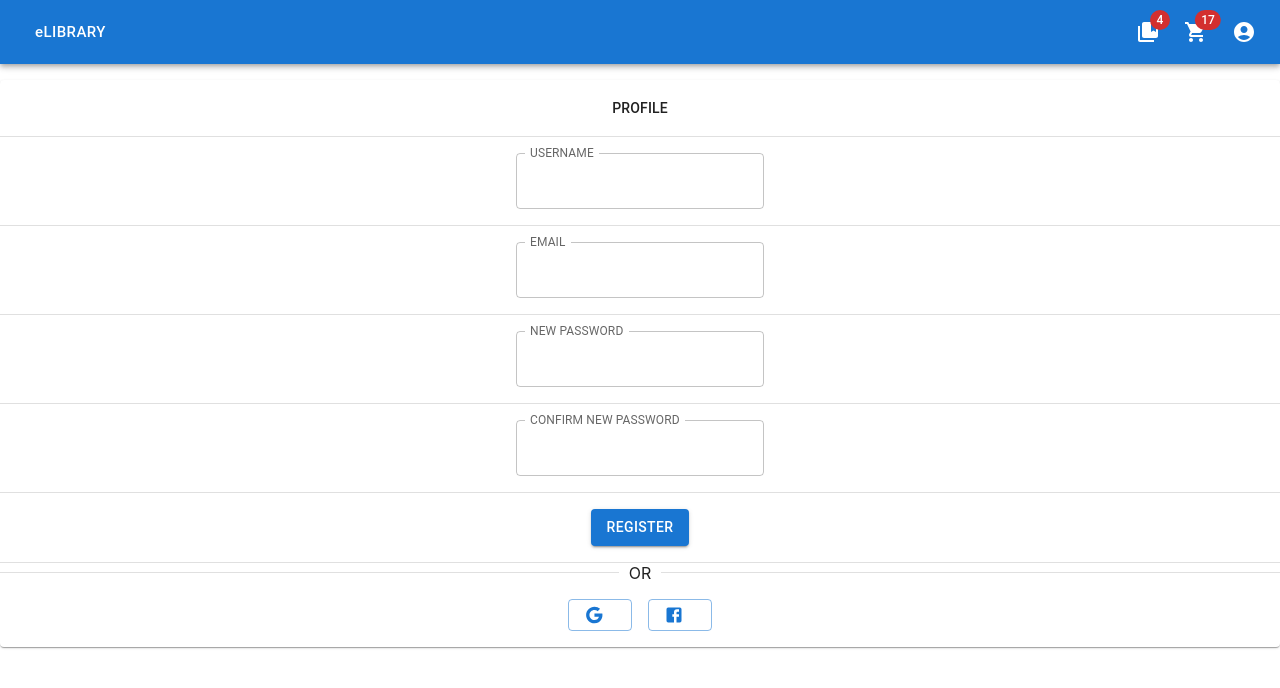
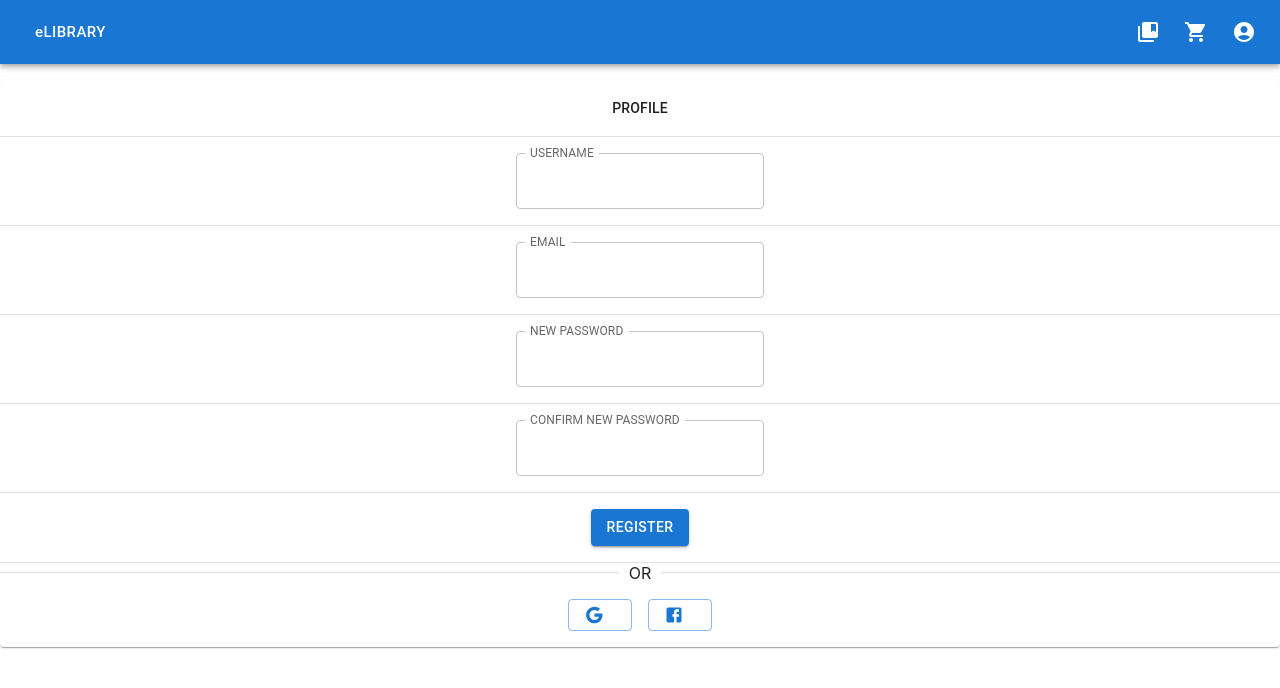
Before and after one commit to johnny-butter/elibrary-portal, a React (Create React App) app: page /userProfile in a window 1280 px wide. Shown: the top 688 px of the page. Built offline with nearby package versions, Linux system fonts and the light colour scheme; no server answers.

Commit message:
fix: ui issues

```diff
--- a/src/components/LoginDialog.tsx
+++ b/src/components/LoginDialog.tsx
@@ -85,7 +85,6 @@ export const LoginDialog = (props: Props) => {
           <TextField
             autoFocus
             id="username"
-            type="email"
             label="USERNAME"
             variant="standard"
             margin="dense"
--- a/src/components/Navbar.tsx
+++ b/src/components/Navbar.tsx
@@ -30,6 +30,8 @@ export const Navbar = (props: Props) => {
 
   const [anchorEl, setAnchorEl] = useState<null | HTMLElement>(null);
   const [formOpen, setFormOpen] = useState(false);
+  const [collectionCnt, setCollectionCnt] = useState(0);
+  const [cartCnt, setCartCnt] = useState(0);
 
   const open = Boolean(anchorEl);
 
@@ -112,18 +114,18 @@ export const Navbar = (props: Props) => {
               color="inherit"
               onClick={handleCollections}
             >
-              <Badge badgeContent={4} color="error">
+              <Badge badgeContent={collectionCnt} color="error">
                 <CollectionsBookmarkIcon />
               </Badge>
             </IconButton>
 
             <IconButton
               size="large"
-              aria-label="shopping cart"
+              aria-label="shopping-cart"
               color="inherit"
               onClick={handleCart}
             >
-              <Badge badgeContent={17} color="error">
+              <Badge badgeContent={cartCnt} color="error">
                 <ShoppingCartIcon />
               </Badge>
             </IconButton>
```
